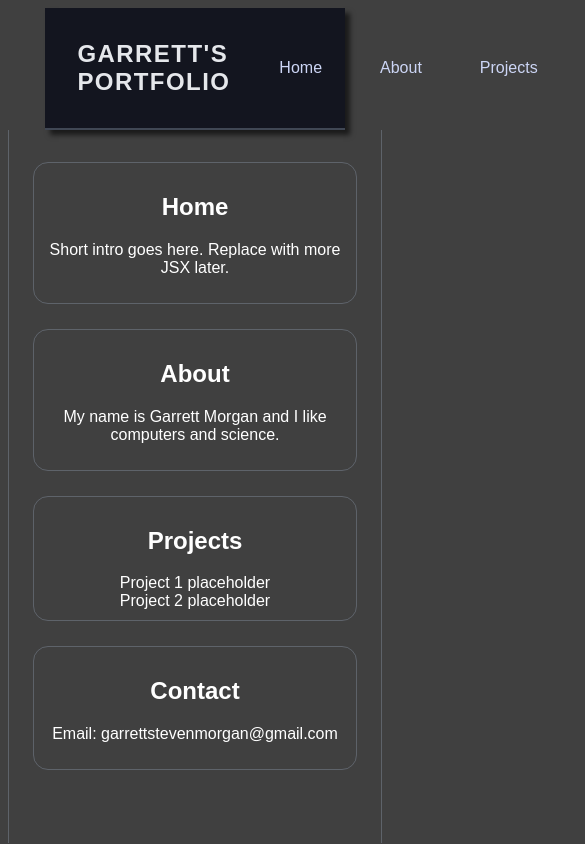
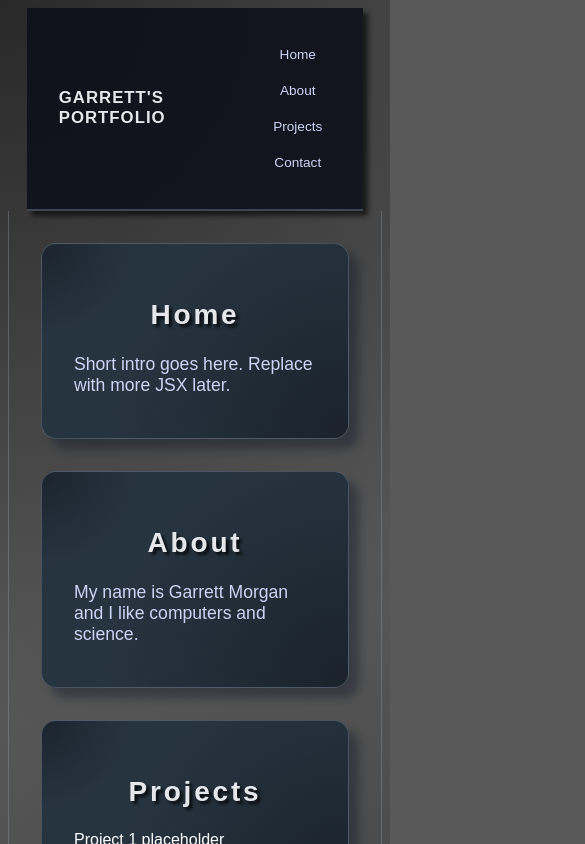
Before and after one commit to GarrettMorgan1228/Portfolio, a React (Vite) app: page / in a window 390 px wide. Shown: the top 844 px of the page, 585 px wide, since content can reach past the window. Built offline with nearby package versions, Linux system fonts and the light colour scheme.

Commit message:
style: updated section card style and fixed variable width header

```diff
--- a/src/App.css
+++ b/src/App.css
@@ -1,7 +1,11 @@
 body{
-    background-color: hsl(0, 0%, 25%);
     color: hsl(0, 0%, 100%);
     font-family: "Roboto Mono", sans-serif;
+    background:
+        radial-gradient(circle at top left, hsl(0, 0%, 16%), transparent 55%),
+        radial-gradient(circle at bottom right, hsla(0, 0%, 16%, 0.623), transparent 55%),
+        hsl(0, 0%, 35%);
+    ;
 }
 .app{
     min-height: 100vh;
@@ -13,7 +17,7 @@ body{
     background-color: hsla(231, 41%, 7%, 0.85);
     border-bottom: 2px solid hsla(215, 20%, 65%, 0.35);
     box-shadow: 5px 5px 5px hsla(0, 0%, 0%, 0.6);
-    width: 80%;
+    width: 90%;
     align-self: center;
 }
 .inner-header{
@@ -62,16 +66,33 @@ body{
 }
 .main{
     grid-column: 2;
-    padding: 2rem 1.5rem 3rem;
+    padding: 2rem 2rem 3rem;
     border-left: 1px solid hsla(215, 20%, 65%, 0.35);
     border-right: 1px solid hsla(215, 20%, 65%, 0.35);
-    text-align: center;
 }
 .section{
+    background: hsla(210, 25%, 25%, 0.8);
+    background:
+        radial-gradient(circle at top left, hsla(214, 24%, 13%, 0.8), transparent 25%),
+        radial-gradient(circle at bottom right, hsla(212, 22%, 12%, 0.8), transparent 65%),
+        hsl(208, 26%, 20%);
+    ;
     border: 1px solid hsla(215, 20%, 65%, 0.35);
     border-radius: 15px;
-    padding: 10px;
-    margin-bottom: 25px;
+    padding: 2rem 2rem 1.5rem;
+    margin-bottom: 2rem;
+    box-shadow: 10px 10px 10px hsla(222, 47%, 11%, 0.4);
+}
+.section h2{
+    text-align: center;
+    letter-spacing: 0.1em;
+    font-size: 1.75rem;
+    text-shadow: 3px 3px 3px hsla(0, 0%, 0%, 0.75);
+    color: hsl(220, 13%, 91%);
+}
+.section p{
+    font-size: 1.1em;
+    color: hsl(226, 68%, 88%);
 }
 .footer{
     padding: 1rem 3rem;
@@ -82,3 +103,30 @@ body{
     font-family: "Roboto Mono";
     src: url("/fonts/RobotoMono-VariableFont_wght.ttf") format("ttf");
 }
+@media (max-width: 640px) {
+  .header-inner {
+    padding: 0.5rem 1rem;
+    flex-direction: column;
+    align-items: flex-start;
+    gap: 0.5rem;
+  }
+
+  .header-title {
+    font-size: 1.05rem;
+  }
+
+  .nav {
+    width: 100%;
+    justify-content: space-between;
+    flex-wrap: wrap;
+    gap: 0.5rem;
+  }
+
+  .nav-link {
+    flex: 1 1 auto;
+    text-align: center;
+    padding: 0.35rem 0.5rem;
+    font-size: 0.85rem;
+    min-width: 0;
+  }
+}
```
